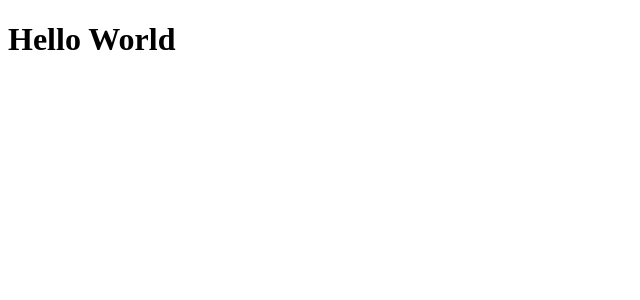
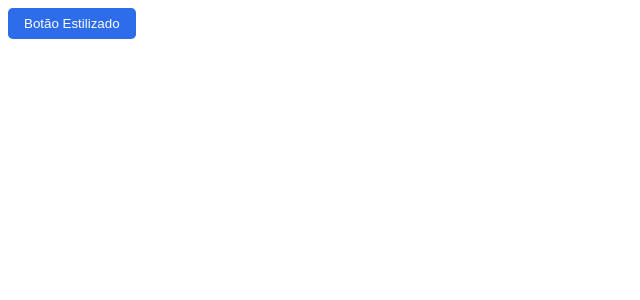
Before and after one commit to fernandobfr10/vue-cataline-course, a Vue app: page / in a window 1280 px wide. Shown: the top 300 px of the page, without its empty margins (0-640 px from the left). Built offline with nearby package versions, Linux system fonts and the light colour scheme.

Commit message:
Componentização - Primeiro Componente concluída

```diff
--- a/src/App.vue
+++ b/src/App.vue
@@ -1,11 +1,16 @@
 <template>
-  <h1>Hello World</h1>
+  <!-- Usando o componente ButtonStyled -->
+  <button-styled />
 </template>
 
 <script lang="ts">
 import { defineComponent } from 'vue'
+// Importando o componente ButtonStyled
+import ButtonStyled from '@/components/ButtonStyled.vue'
 
 export default defineComponent({
+  // Registrando o componente ButtonStyled
+  components: { ButtonStyled },
   data: () => ({})
 })
 </script>
--- /dev/null
+++ b/src/components/ButtonStyled.vue
@@ -0,0 +1,23 @@
+<template>
+  <button>Botão Estilizado</button>
+</template>
+
+<script lang="ts">
+import { defineComponent } from 'vue'
+
+export default defineComponent({})
+</script>
+
+<style>
+button {
+  color: #fff;
+  border-radius: 0.3rem;
+  padding: 0.5rem 1rem;
+  outline: none;
+  border: none;
+  cursor: pointer;
+  display: block;
+  margin-bottom: 1rem;
+  background-color: #2d6cea;
+}
+</style>
```
